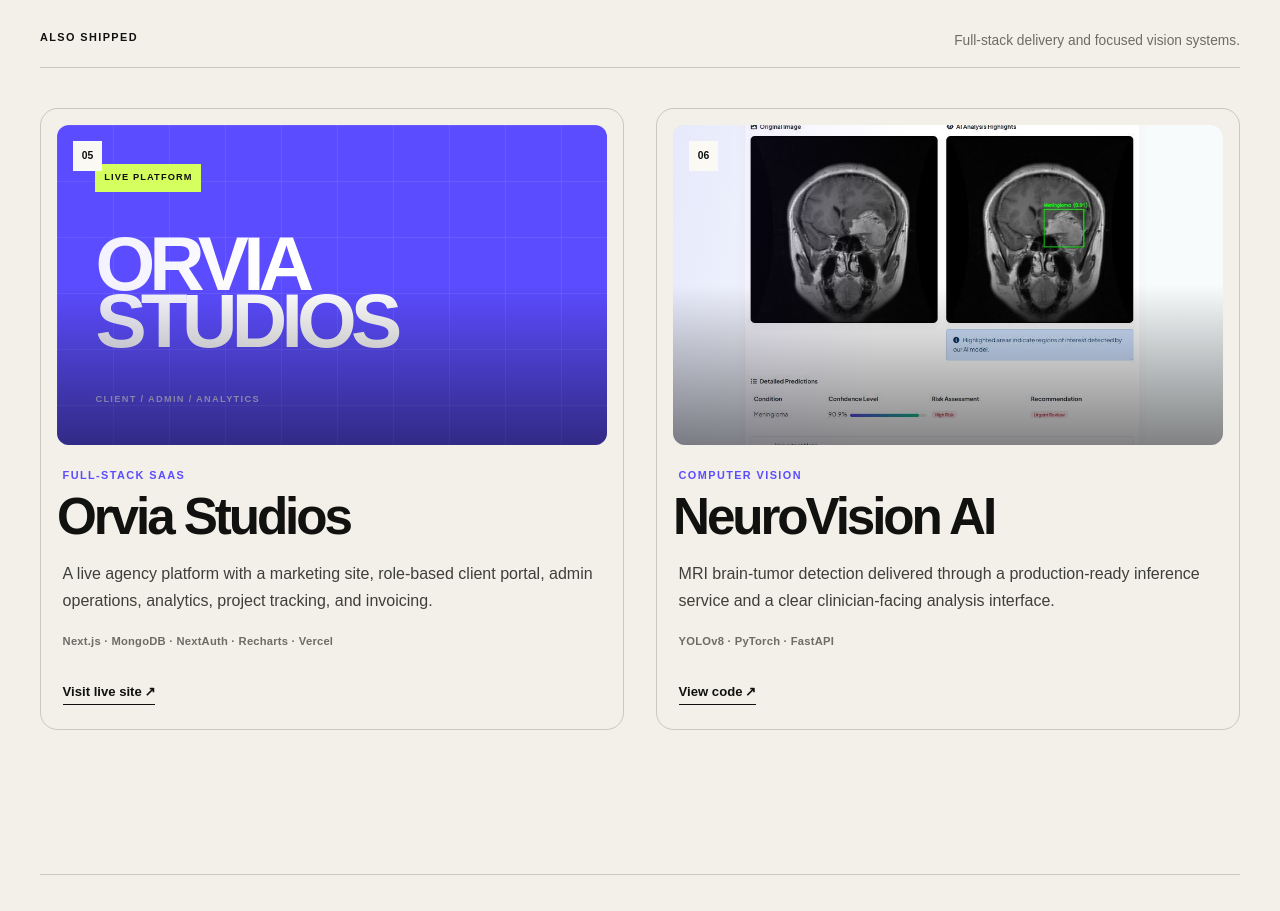
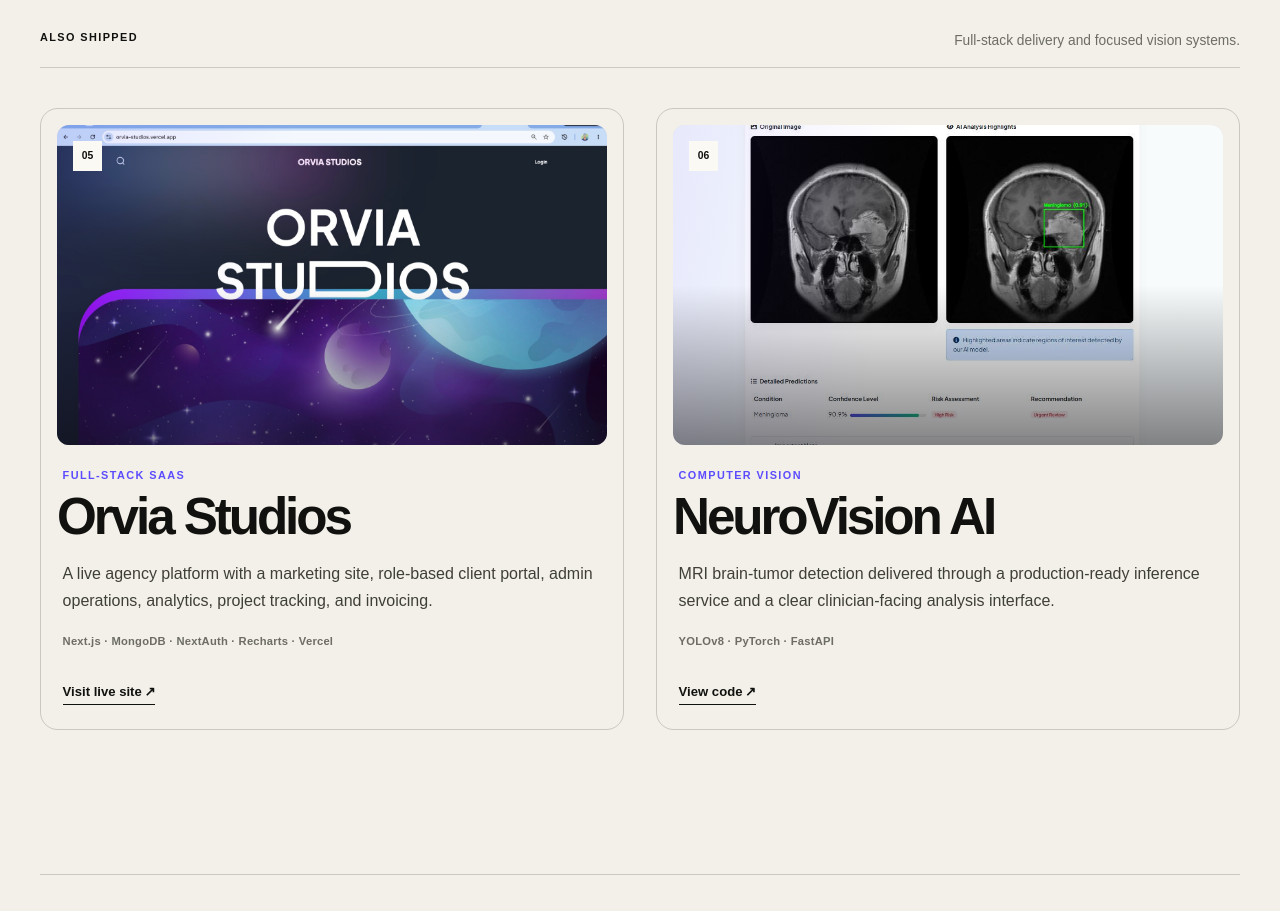
Before and after one commit to Atasatti/Portfolio, a Next.js app: page / in a window 1280 px wide. Shown: the part 3540-4451 px from the top of the page. Built offline with nearby package versions, Linux system fonts and the light colour scheme.

Commit message:
Use actual Orvia Studios landing page

```diff
--- a/app/globals.css
+++ b/app/globals.css
@@ -648,49 +648,6 @@ h2 em {
   padding: 0.45rem 0.55rem;
   font-weight: 900;
   font-size: 0.65rem;
-}
-
-.support-art {
-  width: 100%;
-  height: 100%;
-  padding: 2.4rem;
-  display: flex;
-  flex-direction: column;
-  justify-content: center;
-  background:
-    linear-gradient(90deg, rgba(255, 255, 255, 0.08) 1px, transparent 1px)
-      0 0 / 3.5rem 100%,
-    linear-gradient(rgba(255, 255, 255, 0.08) 1px, transparent 1px) 0 0 /
-      100% 3.5rem,
-    var(--violet);
-  color: white;
-}
-
-.support-art .support-art-kicker {
-  position: static;
-  width: max-content;
-  margin-bottom: auto;
-  padding: 0.45rem 0.55rem;
-  background: var(--acid);
-  color: var(--ink);
-  font-size: 0.58rem;
-  letter-spacing: 0.12em;
-  text-transform: uppercase;
-}
-
-.support-art strong {
-  font-size: clamp(3rem, 6vw, 6.5rem);
-  line-height: 0.75;
-  letter-spacing: -0.075em;
-}
-
-.support-art i {
-  margin-top: auto;
-  color: rgba(255, 255, 255, 0.72);
-  font-size: 0.58rem;
-  font-style: normal;
-  font-weight: 800;
-  letter-spacing: 0.14em;
 }
 
 .support-card h3 {
--- a/app/page.jsx
+++ b/app/page.jsx
@@ -80,7 +80,8 @@ const supportingProjects = [
     label: "Full-stack SaaS",
     description:
       "A live agency platform with a marketing site, role-based client portal, admin operations, analytics, project tracking, and invoicing.",
-    art: "orvia-studios",
+    image: "/projects/orvia-studios.jpg",
+    imageAlt: "Orvia Studios landing page",
     stack: "Next.js · MongoDB · NextAuth · Recharts · Vercel",
     link: "https://orvia-studios.vercel.app",
     linkLabel: "Visit live site",
@@ -393,18 +394,6 @@ export default function Home() {
             {supportingProjects.map((project) => (
               <article className="support-card" key={project.name}>
                 <div className="support-image">
-                  {project.art === "orvia-studios" ? (
-                    <div
-                      className="support-art"
-                      role="img"
-                      aria-label="Orvia Studios client and admin platform"
-                    >
-                      <span className="support-art-kicker">Live platform</span>
-                      <strong>ORVIA</strong>
-                      <strong>STUDIOS</strong>
-                      <i>CLIENT / ADMIN / ANALYTICS</i>
-                    </div>
-                  ) : (
                   <img
                     src={project.image}
                     alt={project.imageAlt}
@@ -412,7 +401,6 @@ export default function Home() {
                     height="700"
                     loading="lazy"
                   />
-                  )}
                   <span>{project.number}</span>
                 </div>
                 <p className="project-label">{project.label}</p>
```
Also changed, not shown: public/projects/orvia-studios.jpg (added). Lines whose indentation alone changed are shown as unchanged.
